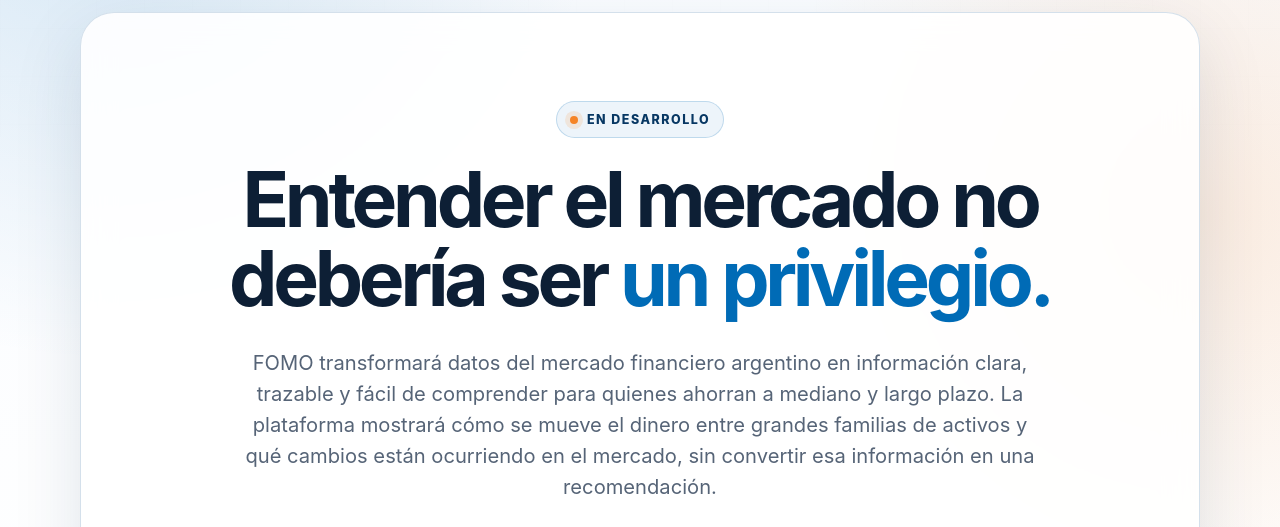
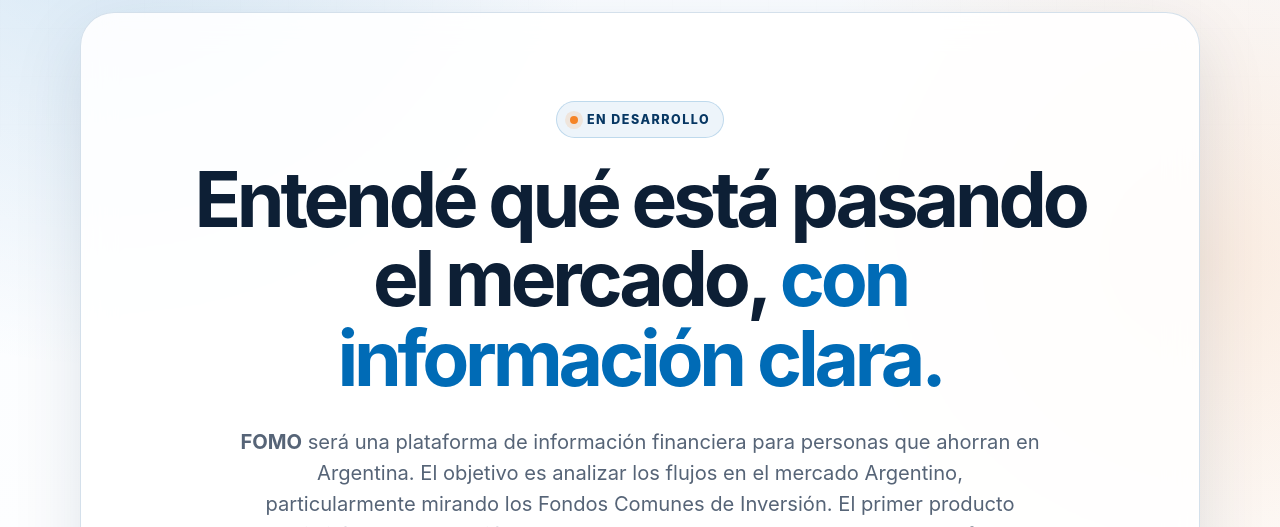
Before and after one commit to sebastianeinstoss/fomo-landing, a plain HTML site: page index.html in a window 1280 px wide. Shown: the part 212-739 px from the top of the page. Drawn offline with Linux system fonts and the light colour scheme.

Commit message:
Update index.html

```diff
--- a/index.html
+++ b/index.html
@@ -318,10 +318,9 @@
     <main class="principal">
       <section class="hero" aria-labelledby="titulo-principal">
         <div class="estado">En desarrollo</div>
-        <h1 id="titulo-principal">Entender el mercado no debería ser <span>un privilegio.</span></h1>
+        <h1 id="titulo-principal">Entendé qué está pasando el mercado, <span class="destacado">con información clara.</span></h1>
         <p class="introduccion">
-          FOMO transformará datos del mercado financiero argentino en información clara, trazable y fácil de comprender para quienes ahorran a mediano y largo plazo. La plataforma mostrará cómo se mueve el dinero entre grandes familias de activos y qué cambios están ocurriendo en el mercado, sin convertir esa información en una recomendación.
-        </p>
+         <strong>FOMO</strong> será una plataforma de información financiera para personas que ahorran en Argentina. El objetivo es analizar los flujos en el mercado Argentino, particularmente mirando los Fondos Comunes de Inversión. El primer producto consistirá en la generación de un dashboard, donde pueda entenderse de forma fácil para donde se está moviendo el mercado. Adicionalmente, a traves de información proveniente de informes de Alycs, Consultoras Macroeconomicas y colaboradores se generará (automaticamente, mediante el uso de Inteligencia Artificial) un "semaforo" sobre la View del mercado sobre ciertas familias de activos.        </p>
         <p class="principio">
           Los instrumentos en pesos y en dólares se analizarán por separado. FOMO no indicará qué comprar, vender o modificar: explicará qué sucedió, durante qué período y con qué evidencia.
         </p>
```
